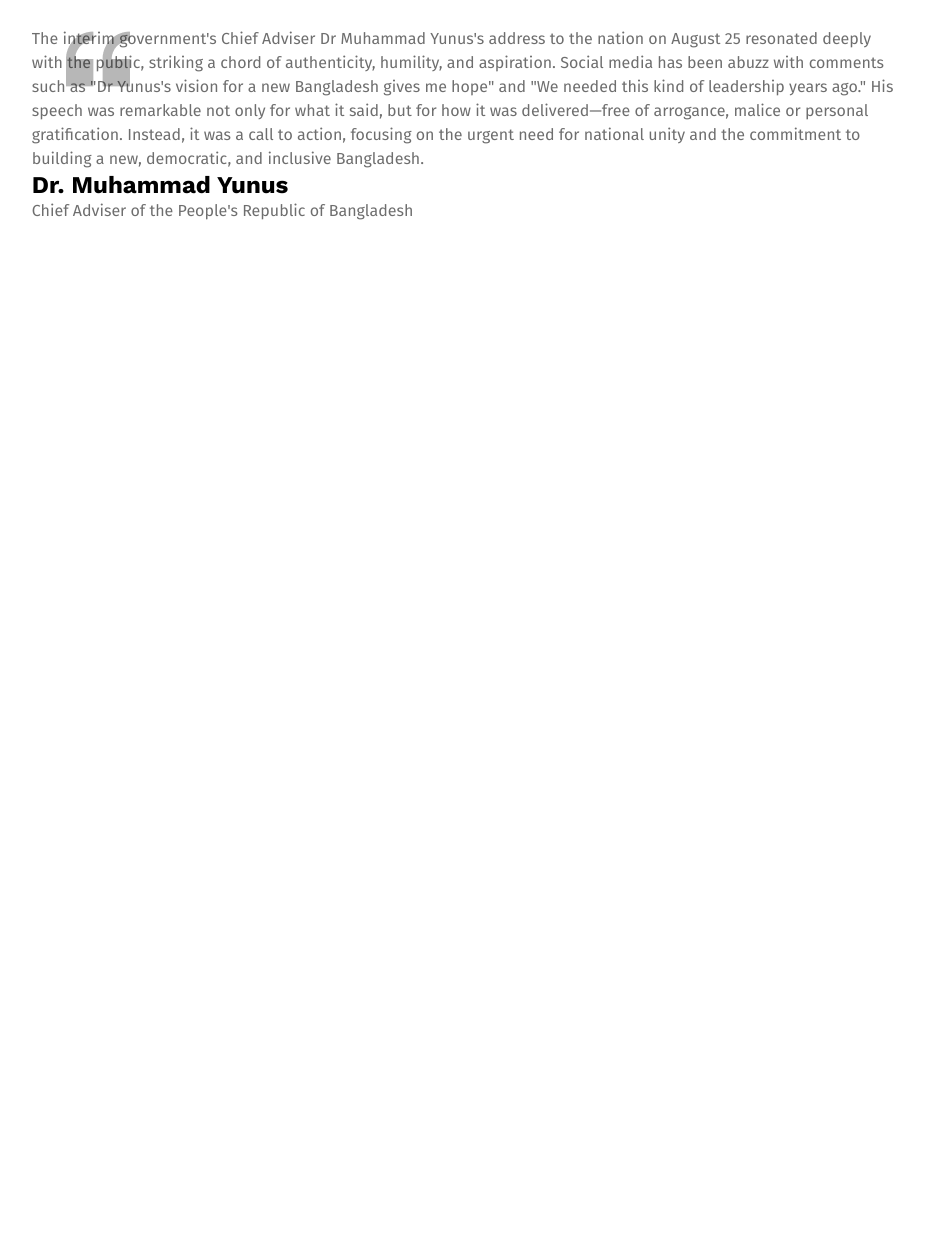
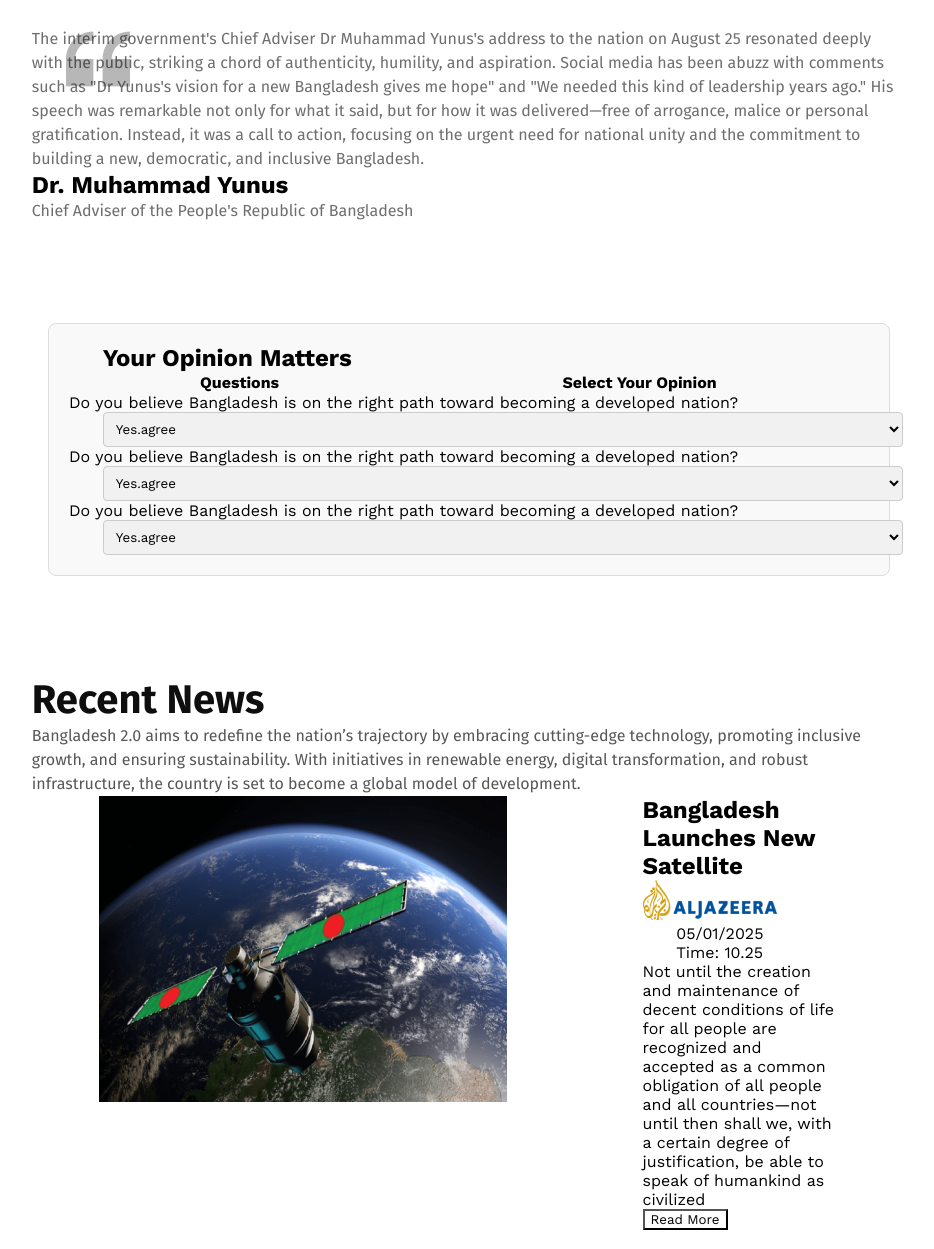
Before and after one commit to UIU-somrat/assigment-1-B11, a plain HTML site: page index.html in a window 1280 px wide. Shown: the part 1747-2996 px from the top of the page, without its empty margins (171-1105 px from the left). Before the commit the page ends 1989 px from the top, so only its background shows below. Drawn offline with nearby package versions, Linux system fonts and the light colour scheme; a web font is replaced by a local one.

Commit message:
added setelight code

```diff
--- a/index.html
+++ b/index.html
@@ -100,6 +100,79 @@
         <p>Chief Adviser of the People's Republic of Bangladesh</p>
     </div>
 </section>
+<!-- table -->
+<section class="body">
+<div class="opinioncode">
+    <h1>Your Opinion Matters</h1>
+    <table>
+        <thead>
+            <tr>
+                <th>Questions</th>
+                <th>Select Your Opinion</th>
+            </tr>
+        </thead>
+    </table>
+    <tbody>
+        <tr>
+            <td>Do you believe Bangladesh is on the right path toward becoming a developed nation?</td>
+            <td>
+                <select name="" id="">
+                    <option value="">Yes.agree</option>
+                    <option value="">No.disagree</option>
+                </select>
+            </td>
+        </tr>
+        <tr>
+            <td>Do you believe Bangladesh is on the right path toward becoming a developed nation?</td>
+            <td>
+                <select name="" id="">
+                    <option value="">Yes.agree</option>
+                    <option value="">No.disagree</option>
+                </select>
+            </td>
+        </tr>
+        <tr>
+            <td>Do you believe Bangladesh is on the right path toward becoming a developed nation?</td>
+            <td>
+                <select name="" id="">
+                    <option value="">Yes.agree</option>
+                    <option value="">No.disagree</option>
+                </select>
+            </td>
+        </tr>
+
+
+    </tbody>
+</div>
+</section>
+<!-- table -->
+<section class="allprogram">
+    <div class="news">
+    <h1>Recent News</h1>
+    <p>Bangladesh 2.0 aims to redefine the nation’s trajectory by embracing cutting-edge technology, promoting inclusive growth, and ensuring sustainability. With initiatives in renewable energy, digital transformation, and robust infrastructure, the country is set to become a global model of development.</p>
+    </div>
+    <div class="news-contain">
+        <section class="about">
+            <div class="about-img">
+                <img src="assets/satelite.png" alt="">
+            </div>
+            <div class="about-contain">
+                <h2>Bangladesh Launches New Satellite</h2>
+                <img src="assets/al-jazeera.png" alt="">
+
+            <div class="dt">
+                <data value="">05/01/2025</data>
+                <time datetime="">Time: 10.25</time>
+            </div>
+                <p>Not until the creation and maintenance of decent conditions of life for all people are recognized and accepted as a common obligation of all people and all countries—not until then shall we,
+                    with a certain degree of justification, be able to speak of humankind as civilized</p>
+                    <button>Read More</button>
+            </div>
+
+        </section>
+    </div>
+
+</section>
 
 
 
--- a/style/style.css
+++ b/style/style.css
@@ -342,3 +342,87 @@ line-height: 24px;
 letter-spacing: 0%;
 text-align: left;
 }
+/* table start */
+.h1{
+    color: rgb(14, 14, 14);
+font-family: Fira Sans;
+font-size: 40px;
+font-weight: 700;
+line-height: 48px;
+letter-spacing: 0%;
+text-align: left;
+}
+.tr ,td{
+    padding: 12px;
+    text-align: left;
+    border: 1px solid #ddd;
+
+}
+select {
+    width: 100%;
+    padding: 8px;
+    border-radius: 4px;
+    border: 1px solid #ccc;
+    background-color: #f1f1f1;
+  }
+  .th{
+
+position: static;
+width: 1168px;
+height: 24px;
+
+display: flex;
+flex-direction: row;
+justify-content: space-between;
+align-items: flex-start;
+padding: 0px;
+order: 0;
+align-self: stretch;
+flex-grow: 0;
+margin: 24px 0px;
+  }
+  table {
+    width: 100%;
+    border-collapse: collapse;
+  }
+
+.opinioncode {
+    max-width: 800px;
+    margin: auto;
+    padding: 20px;
+    border: 1px solid #ddd;
+    border-radius: 8px;
+    background-color: #f9f9f9;
+  }
+  .body{
+    margin: 100px;
+  }
+  /* table */
+.news h1{
+    color: rgb(14, 14, 14);
+font-family: Fira Sans;
+font-size: 40px;
+font-weight: 700;
+line-height: 48px;
+letter-spacing: 0%;
+text-align: left;
+}
+.news p{
+    color: rgba(14, 14, 14, 0.7);
+font-family: Fira Sans;
+font-size: 16px;
+font-weight: 400;
+line-height: 24px;
+letter-spacing: 0%;
+text-align: left;
+}
+.allprogram{
+    box-sizing: border-box;
+    border-radius: 24px;
+
+background: rgb(255, 255, 255);
+}
+.about{
+   display: flex;
+   justify-content: space-between;
+}
```
